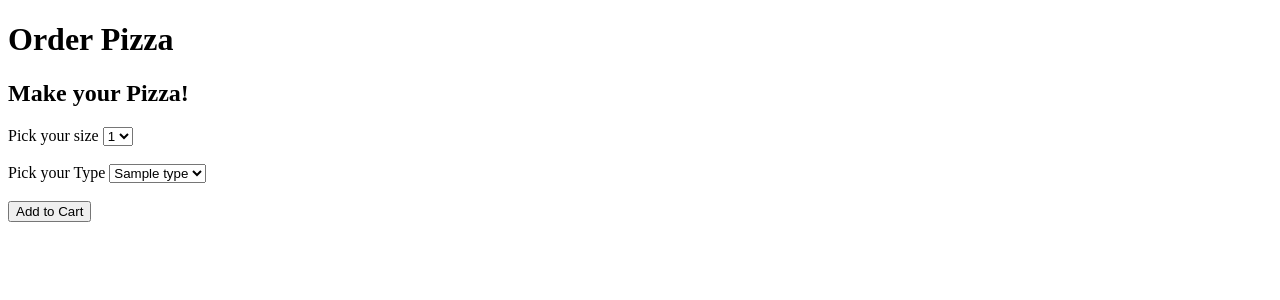
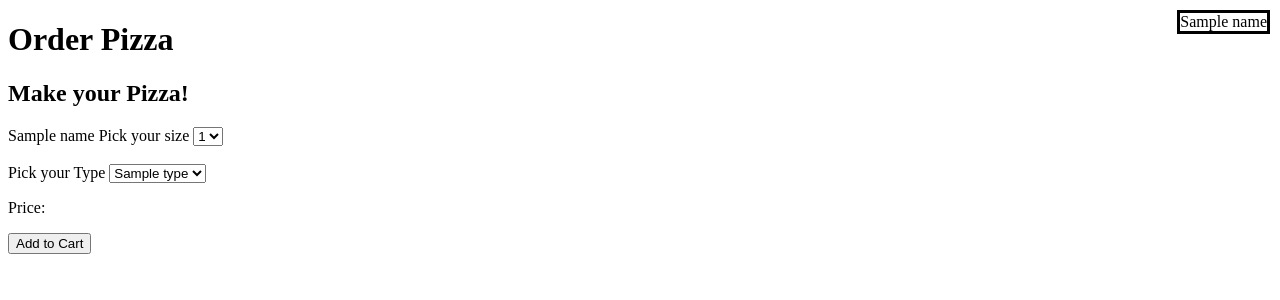
Before and after one commit to jhan6501/restaurant-order, a Django app: template orders/templates/orders/orderPizza.html in a window 1280 px wide. Shown: the top 300 px of the page. Run offline with Django 3.2, Linux system fonts and the light colour scheme; the template is opened without the code that fills it: most values are stand-ins (such as "Sample title", 1, 10 or a date in 2020).

Commit message:
finished simple pizza UI

```diff
--- a/orders/models.py
+++ b/orders/models.py
@@ -11,4 +11,4 @@
     price = models.FloatField()
 
     def __str__(self):
-        return f"A {self.size} {self.type} pizza that is {self.toppings} that costs {self.price}"
+        return f"A {self.size} {self.type} pizza that costs {self.price}"
--- a/orders/templates/orders/orderPizza.html
+++ b/orders/templates/orders/orderPizza.html
@@ -4,16 +4,51 @@
 <html>
     <head>
         <title> Order Food </title>
+        <style>
+            .user {
+                position: absolute;
+                top: 10px;
+                right: 10px;
+                border: solid;
+            }
+        </style>
+        <script>
+            window.setInterval(function() {
+                size = document.getElementById('size')
+                size = size[size.selectedIndex].text
+                type = document.getElementById('Type')
+                type = type[type.selectedIndex].text
+                console.log(size)
+                console.log(type)
+                if (size === "small") {
+                    if (type === "regular") {
+                        document.getElementById('price').innerHTML = "$12.70"
+                    } else if (type === "sicilian") {
+                        document.getElementById('price').innerHTML = "$24.45"
+                    }
+                } else if (size === "large") {
+                    if (type === "regular") {
+                        document.getElementById('price').innerHTML = "$17.95"
+                    } else if (type === "sicilian") {
+                        document.getElementById('price').innerHTML = "$38.70"
+                    }
+                }
+            }, 50)
+        </script>
     </head>
     <body>
         <h1> Order Pizza </h1>
+
+        <div class = "user" id = "user" name = "user"> {{name}} </div>
+
         <h2> Make your Pizza! </h2>
-        <form action>
-
+        <form action = "{% url 'placePizzaOrder' %}" method = "post">
+            {% csrf_token %}
+            <input type = "hidden" id = "user" name = "user" value = {{name}}> {{name}} </div>
             <label for = "size"> Pick your size </label>
             <select name = "size" id = "size">
                 {% for size in sizes %}
-                    <option value = size> {{size}} </option>
+                    <option value = {{size}}> {{size}} </option>
                 {% endfor %}
             </select>
 
@@ -22,12 +57,10 @@
             <label for = "Type"> Pick your Type </label>
             <select name = "Type" id = "Type">
                 {% for type in types %}
-                    <option value = type> {{type}} </option>
+                    <option value = {{type}}> {{type}} </option>
                 {% endfor %}
             </select>
-
-            <br> </br>
-
+            <p> Price: <span id = "price" name = "price"> </span></p>
             <button> Add to Cart </button>
 
         </form>
--- a/orders/urls.py
+++ b/orders/urls.py
@@ -4,5 +4,6 @@
 
 urlpatterns = [
     path("", views.index, name="index"),
-    path("orderPizza", views.orderPizza, name="orderPizza")
+    path("orderPizza", views.orderPizza, name="orderPizza"),
+    path("placePizzaOrder", views.placePizzaOrder, name = "placePizzaOrder")
 ]
```
Also changed, not shown: orders/templates/orders/menu.html (+15 -5 lines), orders/views.py (+26 -4 lines).
